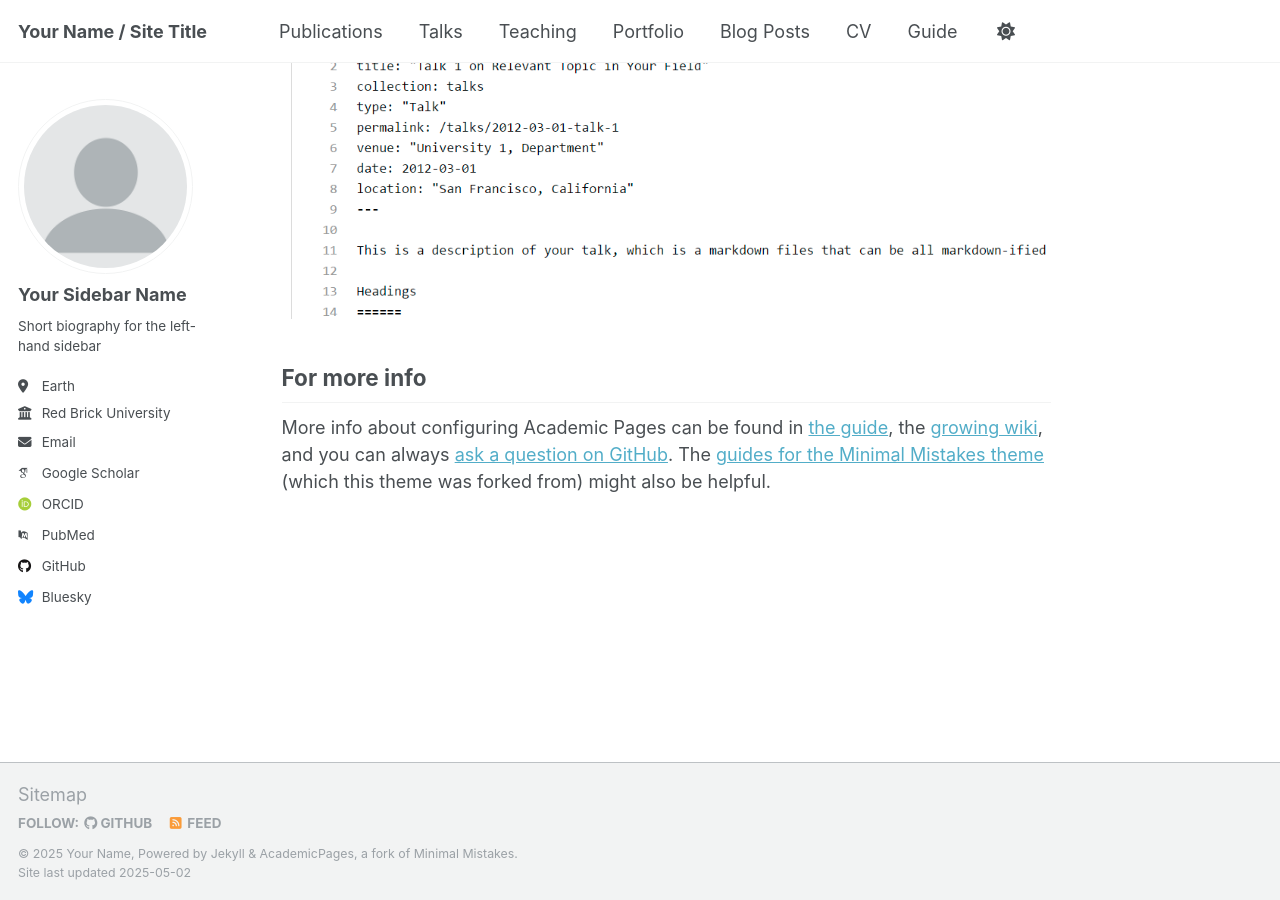
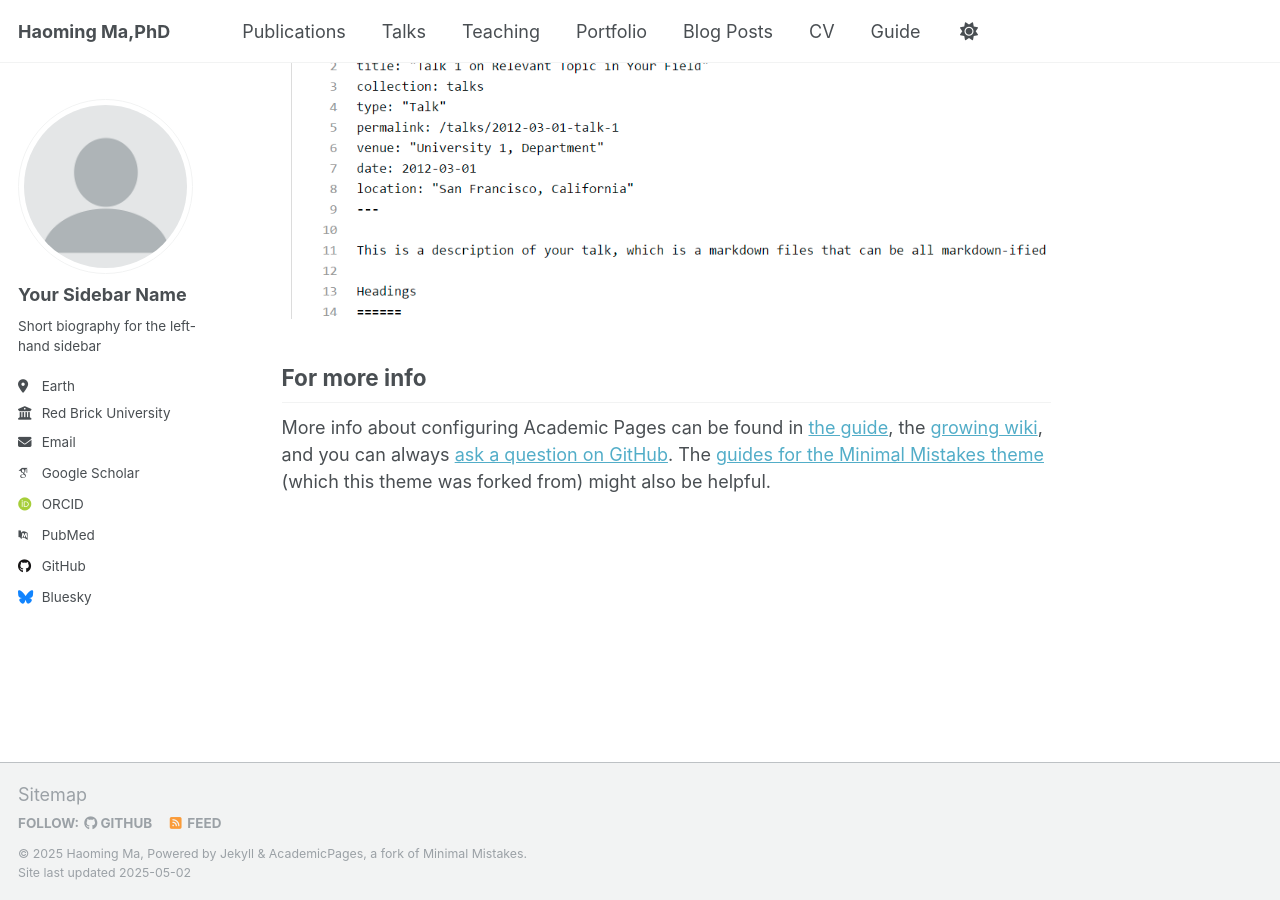
Before and after one commit to haoming-ma/haoming-ma.github.io, a Jekyll site: the page built from _pages/about.md, in a window 1280 px wide and 900 px high, scrolled down 2636 px. Built offline with Jekyll 4.4.1, drawn with Linux system fonts in a browser that asks for light colours; some web fonts are replaced.

Commit message:
Update _config.yml

```diff
--- a/_config.yml
+++ b/_config.yml
@@ -9,10 +9,10 @@
 # Basic Site Settings
 locale                   : "en-US"
 site_theme               : "default"
-title                    : "Your Name / Site Title"
+title                    : "Haoming Ma,PhD"
 title_separator          : "-"
-name                     : &name "Your Name"
-description              : &description "personal description"
+name                     : &name "Haoming Ma"
+description              : &description "Research Scientist @ School of Energy Resources \n Univsersity of Wyoming"
 url                      : https://academicpages.github.io # the base hostname & protocol for your site e.g. "https://[your GitHub username].github.io" or if you already have some other page hosted on Github then use "https://[your GitHub username].github.io/[Your Repo Name]"
 baseurl                  : "" # the subpath of your site, e.g. "/blog"
 repository               : "academicpages/academicpages.github.io"
```
